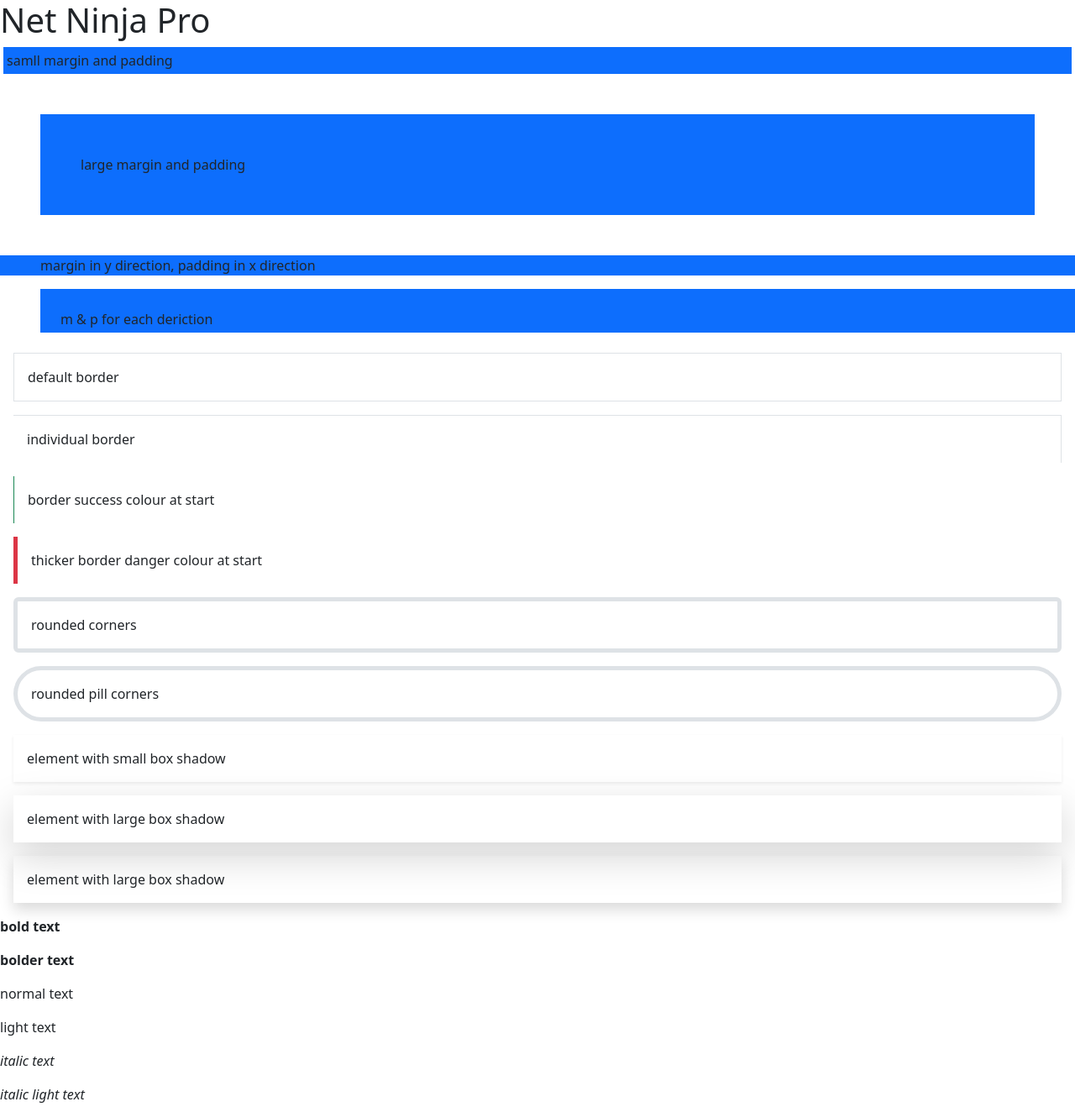
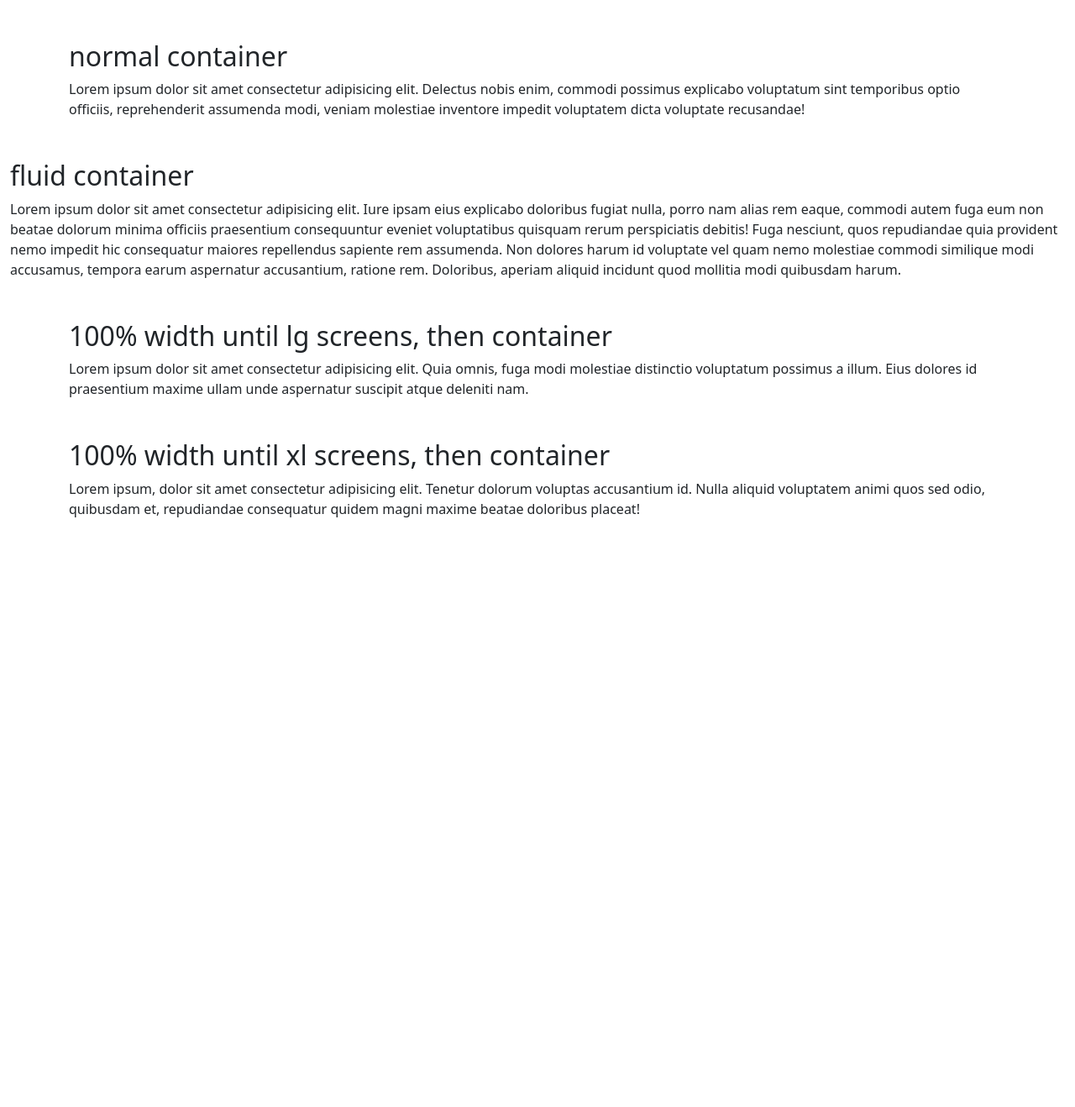
Before and after one commit to deoagent/bootstrap-5-tutorial, a plain HTML site: page index.html in a window 1280 px wide. Shown: the whole page at 84% size. After the commit the page ends 800 px from the top, so only its background shows below. Drawn offline with nearby package versions, Linux system fonts and the light colour scheme.

Commit message:
containers

```diff
--- a/index.html
+++ b/index.html
@@ -8,38 +8,25 @@
     <title>Net Ninja Pro - the Book</title>
 </head>
 <body>
-    <h1>Net Ninja Pro</h1>
+    <div class="container my-5">
+        <h2>normal container</h2>
+        <p>Lorem ipsum dolor sit amet consectetur adipisicing elit. Delectus nobis enim, commodi possimus explicabo voluptatum sint temporibus optio officiis, reprehenderit assumenda modi, veniam molestiae inventore impedit voluptatem dicta voluptate recusandae!</p>
+    </div>
 
-   <!-- margin and padding -->
-    <div class="bg-primary m-1 p-1">samll margin and padding</div>
-    <div class="bg-primary m-5 p-5">large margin and padding</div>
-    <div class="bg-primary my-3 px-5">margin in y direction, padding in x direction</div>
-    <div class="bg-primary mt-3 mb-4 ms-5 ps-4 pt-4 pe-2 pb-1">m & p for each deriction</div>
+    <div class="container-fluid">
+        <h2>fluid container</h2>
+        <p>Lorem ipsum dolor sit amet consectetur adipisicing elit. Iure ipsam eius explicabo doloribus fugiat nulla, porro nam alias rem eaque, commodi autem fuga eum non beatae dolorum minima officiis praesentium consequuntur eveniet voluptatibus quisquam rerum perspiciatis debitis! Fuga nesciunt, quos repudiandae quia provident nemo impedit hic consequatur maiores repellendus sapiente rem assumenda. Non dolores harum id voluptate vel quam nemo molestiae commodi similique modi accusamus, tempora earum aspernatur accusantium, ratione rem. Doloribus, aperiam aliquid incidunt quod mollitia modi quibusdam harum.</p>
+    </div>
 
-   <!-- borders -->
-    <div class="m-3 p-3 border">default border</div>
-    <div class="m-3 p-3 border-top border-end">individual border</div>
-    <div class="m-3 p-3 border-start border-success">border success colour at start</div>
-    <div class="m-3 p-3 border-start border-danger border-5">thicker border danger colour at start</div>
-    <div class="m-3 p-3 rounded border border-5">rounded corners</div>
-    <div class="m-3 p-3 rounded-pill border border-5">rounded pill corners</div>
+    <div class="container-lg my-5">
+        <h2>100% width until lg screens, then container</h2>
+        <p>Lorem ipsum dolor sit amet consectetur adipisicing elit. Quia omnis, fuga modi molestiae distinctio voluptatum possimus a illum. Eius dolores id praesentium maxime ullam unde aspernatur suscipit atque deleniti nam.</p>
+    </div>
 
-
-   <!-- box shadow -->
-    <div class="m-3 p-3 shadow-sm">element with small box shadow</div>
-    <div class="m-3 p-3 shadow-lg">element with large box shadow</div>
-    <!-- medium shadowexport default -->
-    <div class="m-3 p-3 shadow">element with large box shadow</div>
-
-
-   <!-- font weight -->
-    <p class="fw-bold">bold text</p>
-    <p class="fw-bolder">bolder text</p>
-    <p>normal text</p>
-    <p class="fw-light">light text</p>
-    <p class="fst-italic">italic text</p>
-    <p class="fst-italic fw-light">italic light text</p>
-
+    <div class="container-xl my-5">
+        <h2>100% width until xl screens, then container</h2>
+        <p>Lorem ipsum, dolor sit amet consectetur adipisicing elit. Tenetur dolorum voluptas accusantium id. Nulla aliquid voluptatem animi quos sed odio, quibusdam et, repudiandae consequatur quidem magni maxime beatae doloribus placeat!</p>
+    </div>
 
     <script src="https://cdn.jsdelivr.net/npm/bootstrap@5.2.0-beta1/dist/js/bootstrap.bundle.min.js" integrity="sha384-pprn3073KE6tl6bjs2QrFaJGz5/SUsLqktiwsUTF55Jfv3qYSDhgCecCxMW52nD2" crossorigin="anonymous"></script>
 </body>
```
